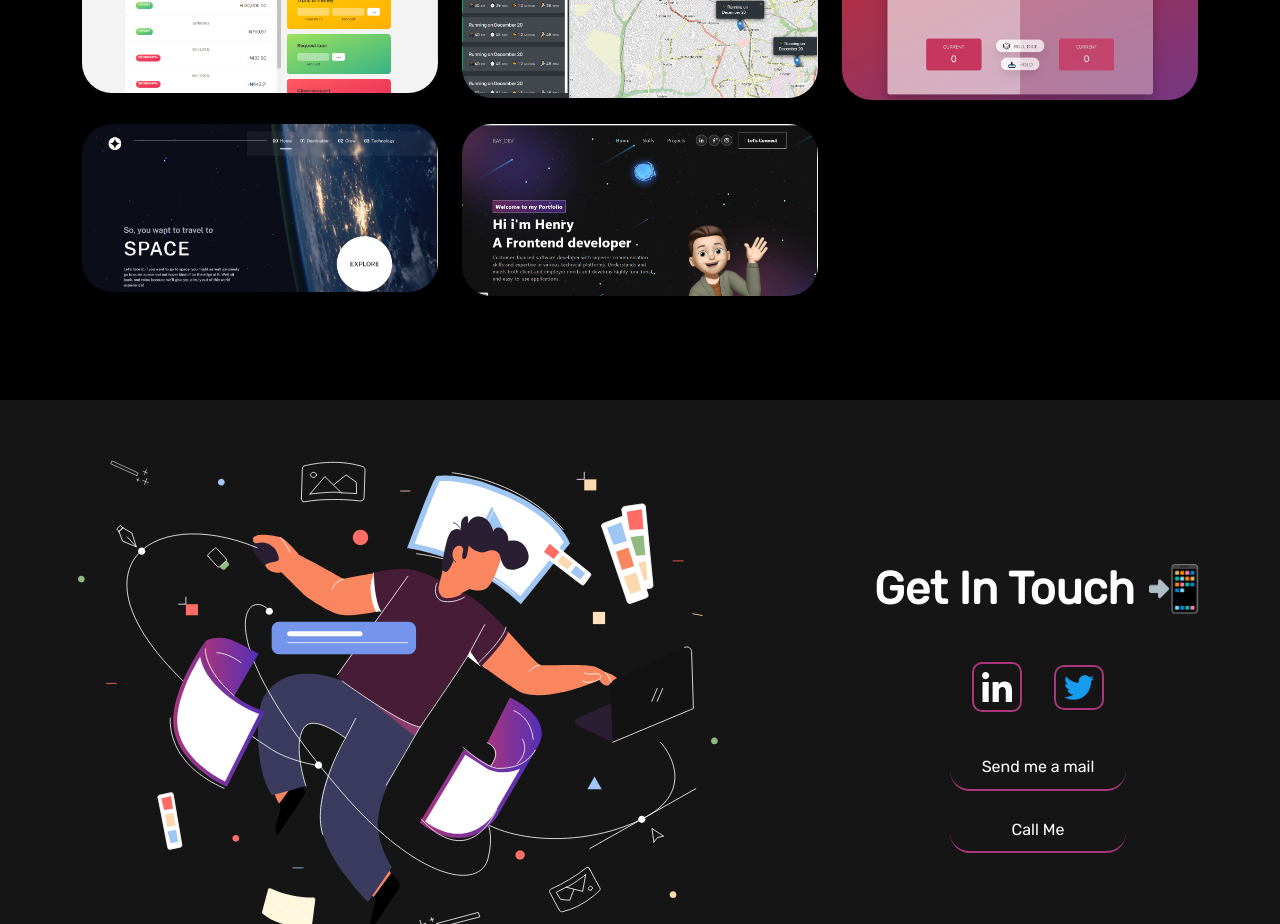
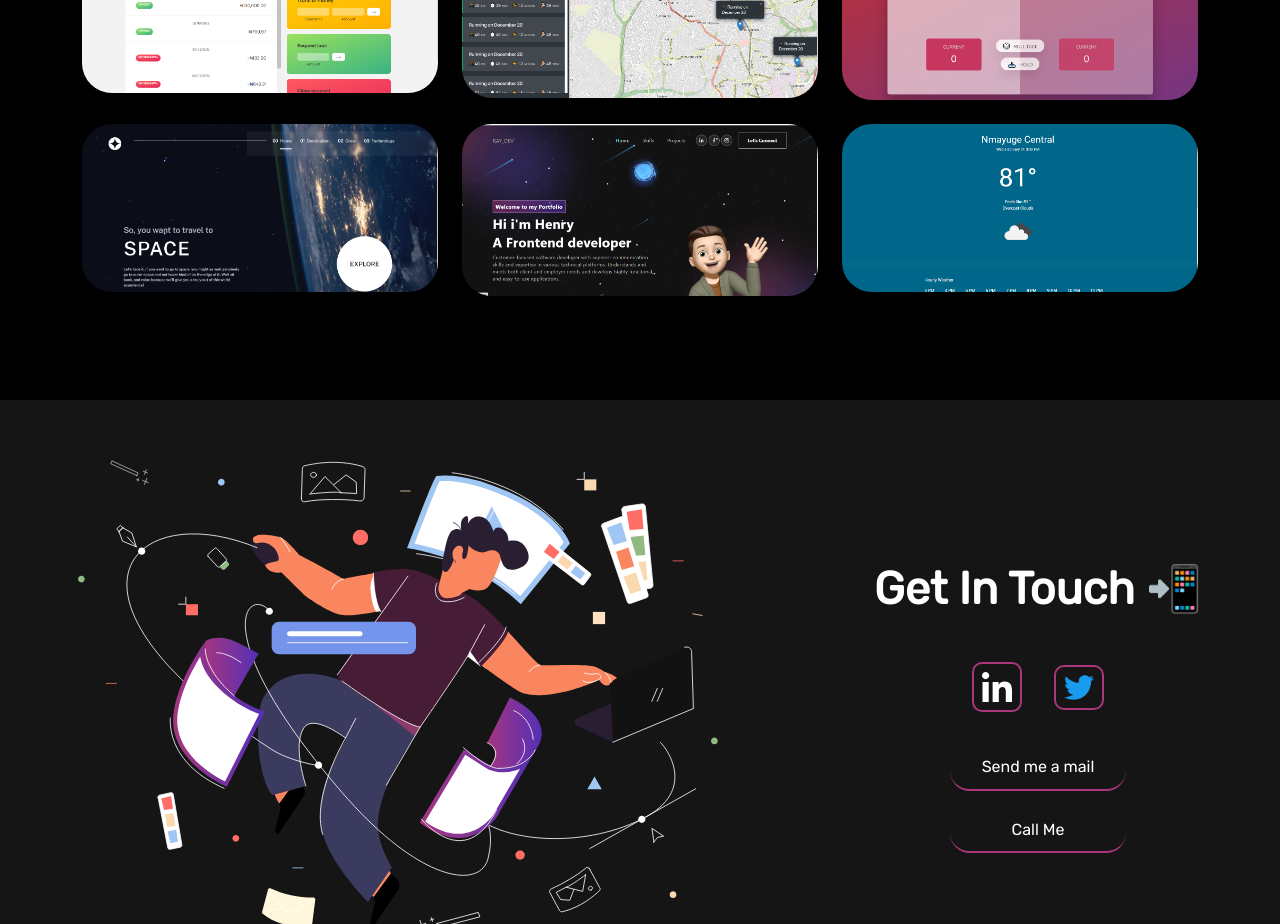
Before and after one commit to RAY-DEV67/PORTFOLIO, a React (Create React App) app: page / in a window 1280 px wide. Shown: the part 2360-3284 px from the top of the page. Built offline with nearby package versions, Linux system fonts and the light colour scheme.

Commit message:
new projects

```diff
--- a/src/components/contact.jsx
+++ b/src/components/contact.jsx
@@ -14,8 +14,8 @@ export const Contact = () => {
      <h2>Get In Touch 📲</h2>
       <div className="social-icon">
             <section>
-            <a href="https://www.linkedin.com/in/ekene-elebor-57ba38206/" target="_blank" rel="noreferrer"><img src={navIcon1} alt="Icon" /></a>
-              <a href="https://twitter.com/Ray_dev67" target="_blank" rel="noreferrer"><img src={navIcon3} alt="Icon" /></a>
+            <a href="https://www.linkedin.com/in/henryelebor/" target="_blank" rel="noreferrer"><img src={navIcon1} alt="Icon" /></a>
+              <a href="https://twitter.com/_BoyRay_" target="_blank" rel="noreferrer"><img src={navIcon3} alt="Icon" /></a>
             </section>
              <div className="contactmail">
              <a href="mailto:henryekene@gmail.com" className="mail">Send me a mail</a>
--- a/src/components/projects.jsx
+++ b/src/components/projects.jsx
@@ -5,7 +5,9 @@ import crowdfunding from "../images/crowdfunding.png";
 import manage from "../images/manage.png";
 import bookmark from "../images/bookmark.png";
 import easybank from "../images/easybank.png";
+import Reaction from "../images/reaction.png";
 import space from "../images/space.png";
+import weather from "../images/weather.png";
 import shoe_ecommerce from "../images/shoe_ecommerce.png";
 import bankapp from "../images/bankist.png";
 import shortly from "../images/shortly.png";
@@ -86,6 +88,16 @@ export const Projects = ({showAbout , setshowAbout}) => {
       git: "https://github.com/RAY-DEV67/PORTFOLIO",
       live: "",
       data: "5a"
+    },
+
+    {
+      title: "Weather App",
+      description: "Design & Development",
+      imgUrl: weather,
+      stack: "VUE, Tailwind",
+      git: "https://github.com/RAY-DEV67/Weather-App",
+      live: "",
+      data: "6a"
     },
   ];
 
@@ -259,6 +271,16 @@ export const Projects = ({showAbout , setshowAbout}) => {
       live: "https://henry-multi-step-form.netlify.app/",
       data: "4d"
     },
+
+    {
+      title: "Reaction Timer Game",
+      description: "Design & Development",
+      imgUrl: Reaction,
+      stack: "Vue, CSS",
+      git: "https://github.com/RAY-DEV67/Reaction-Timer",
+      live: "https://gorgeous-raindrop-b5a2f3.netlify.app/",
+      data: "5d"
+    },
   ];
 
   return (
--- a/src/data.json
+++ b/src/data.json
@@ -75,6 +75,21 @@
          "- View the optimal layout for the site depending on their device's screen size",
 "- See hover states for all interactive elements on the page",
 "- View each page and be able to toggle between the tabs to see new information"
+      ]
+    },
+    {
+      "title": "Weather App",
+      "description": "Design & Development",
+      "stack": "Vue , Tailwind",
+      "git": "https://github.com/RAY-DEV67/Weather-App",
+      "live": "",
+      "users": "Users should be able to:",
+      "about":[
+         "- View the optimal layout for the site depending on their device's screen size",
+"- See hover states for all interactive elements on the page",
+"- View each page and be able to toggle between the tabs to see new information",
+"- View current weather report for any City",
+"- Save weather Report to Local Storage"
       ]
     }
   ],
@@ -340,6 +355,22 @@
 "- See hover states for interactive elements",
 "- View the optimal layout for the interface depending on their device's screen size"
      ]
+    },
+
+    {
+      "title": "Reaction Timer Game",
+      "description": "Design & Development",
+      "stack": "Built using Vue and CSS",
+      "git": "https://github.com/RAY-DEV67/MULTI-STEP-FORM",
+      "live": "https://henry-multi-step-form.netlify.app/",
+      "text": "",
+      "users": "Users should be able to:",
+      "about":[
+        "- start the game by clicking Play",
+        "- See how fast it took to click the pop-up box",
+"- See hover states for interactive elements",
+"- View the optimal layout for the interface depending on their device's screen size"
+     ]
     }
   ]
 }
```
Also changed, not shown: src/components/about.jsx (+24 -5 lines), src/images/reaction.png (added), src/images/weather.png (added).
